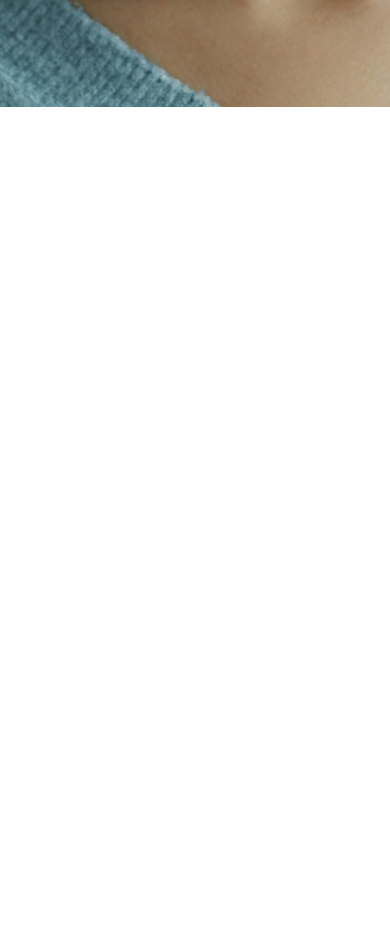
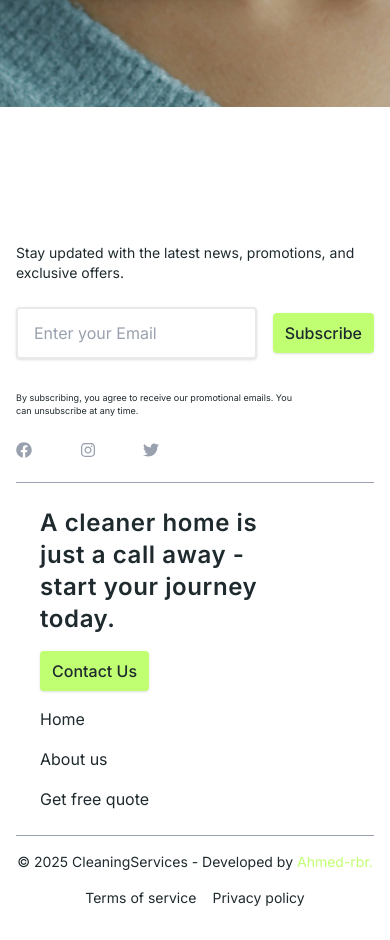
Before and after one commit to Ahmed-rbr/Cleaning_Services, a React (Vite) app: page / in a window 390 px wide. Shown: the part 9163-10103 px from the top of the page. Before the commit the page ends 9318 px from the top, so only its background shows below. Built offline with nearby package versions, Linux system fonts and the light colour scheme.

Commit message:
finished footer

```diff
--- a/src/App.jsx
+++ b/src/App.jsx
@@ -12,12 +12,16 @@ import ContactUs from "./pages/ContactUs";
 import NotFound from "./components/NotFound";
 import ServiceDetails from "./pages/ServiceDetails";
 import ServicesLayout from "./layouts/ServicesLayout";
+import Privacy from "./pages/Privacy";
+import Terms from "./pages/Terms";
 const App = () => {
   const route = createBrowserRouter(
     createRoutesFromElements(
       <Route path="/" element={<RouterLoyout />}>
         <Route index element={<Home />} />
         <Route path="about" element={<About />} />
+        <Route path="privacy" element={<Privacy />} />
+        <Route path="terms" element={<Terms />} />
         <Route path="service" element={<ServicesLayout />}>
           <Route index element={<Services />} />
           <Route path=":name" element={<ServiceDetails />} />
--- /dev/null
+++ b/src/components/Footer.jsx
@@ -0,0 +1,86 @@
+import { FaFacebook, FaTwitter, FaInstagram } from "react-icons/fa";
+import { Link, NavLink, useNavigate } from "react-router-dom";
+
+const Footer = () => {
+  const navigate = useNavigate();
+  return (
+    <footer className="flex flex-col  md:px-8 p-4">
+      <div className="flex md:items-center border-b-1 py-6 border-gray-400 gap-6 flex-col md:flex-row justify-between">
+        <div className="flex gap-6 lg:flex-row flex-col">
+          <p className="text-sm md:3/5 lg:w-1/5">
+            Stay updated with the latest news, promotions, and exclusive offers.
+          </p>
+
+          <div className="flex items-baseline md:items-center flex-col md:flex-row lg:justify-center gap-8">
+            <form className="flex gap-4  items-center">
+              <input
+                className="inputHero"
+                type="text"
+                required
+                placeholder="Enter your Email"
+              />
+              <button className="btnSign">Subscribe</button>
+            </form>
+            <p className="text-[9px] w-4/5 md:w-1/5">
+              By subscribing, you agree to receive our promotional emails. You
+              can unsubscribe at any time.
+            </p>
+          </div>
+        </div>
+        <div className="flex justify-between w-2/5 md:w-1/5 gap-4">
+          <FaFacebook className="text-gray-400  transition-all duration-150 hover:cursor-pointer  hover:text-bgAccent hover:scale-105" />
+          <FaInstagram className="text-gray-400  transition-all duration-150 hover:cursor-pointer  hover:text-bgAccent hover:scale-105" />
+          <FaTwitter className="text-gray-400  transition-all duration-150 hover:cursor-pointer  hover:text-bgAccent hover:scale-105" />
+        </div>
+      </div>
+      <div className="flex py-6 gap-4 w-4/5 p-6 flex-col md:flex-row justify-between">
+        <div className="flex flex-col gap-4 md-w-3/5 items-baseline">
+          <p className="text-2xl tracking-wide md:w-3/5 md:text-3xl font-semibold">
+            A cleaner home is just a call away - start your journey today.
+          </p>
+          <button onClick={() => navigate("/contact")} className="btnSign">
+            Contact Us
+          </button>
+        </div>
+        <ul className="flex w-fit flex-col gap-4">
+          <Link className="  hover:text-bgAccent" to={"/"}>
+            {" "}
+            Home{" "}
+          </Link>
+          <Link className="  hover:text-bgAccent" to={"/about"}>
+            {" "}
+            About us{" "}
+          </Link>
+          <Link className="  hover:text-bgAccent" to={"/service"}>
+            {" "}
+            Get free quote{" "}
+          </Link>
+        </ul>
+      </div>
+      <div className=" border-t-1 gap-6  border-gray-400  ">
+        <div className="flex mt-4 text-center items-center flex-col gap-4 sm:flex-row sm:justify-between">
+          <p className="text-sm">
+            © 2025 CleaningServices - Developed by{" "}
+            <a
+              className="text-bgAccent"
+              href={"https://github.com/Ahmed-rbr"}
+              target="_blank"
+            >
+              Ahmed-rbr.
+            </a>
+          </p>
+          <div className="flex w-ful items-center text-sm gap-4">
+            <Link className="text-sm  hover:text-bgAccent" to={"/terms"}>
+              Terms of service
+            </Link>
+            <Link className="text-sm  hover:text-bgAccent" to={"/privacy"}>
+              Privacy policy{" "}
+            </Link>
+          </div>
+        </div>
+      </div>
+    </footer>
+  );
+};
+
+export default Footer;
--- a/src/pages/Home.jsx
+++ b/src/pages/Home.jsx
@@ -7,6 +7,7 @@ import Feedback from "../components/Feedback";
 import Pricing from "../components/Pricing";
 import ShowCase from "../components/ShowCase";
 import Stats from "../components/Stats";
+import Footer from "../components/Footer";
 
 const Home = () => {
   return (
@@ -89,6 +90,9 @@ const Home = () => {
       <section className="py-12 bg-bgPrimary dark:bg-primary dark:text-primaryDark text-primary">
         <Stats />
       </section>
+      <section className="pt-12 pb-4 bg-bgPrimary dark:bg-primary dark:text-primaryDark text-primary">
+        <Footer />
+      </section>
     </article>
   );
 };
--- /dev/null
+++ b/src/pages/Privacy.jsx
@@ -0,0 +1,7 @@
+import React from "react";
+
+const Privacy = () => {
+  return <div>Privacy</div>;
+};
+
+export default Privacy;
--- /dev/null
+++ b/src/pages/Terms.jsx
@@ -0,0 +1,7 @@
+import React from "react";
+
+const Terms = () => {
+  return <div>Terms</div>;
+};
+
+export default Terms;
```
